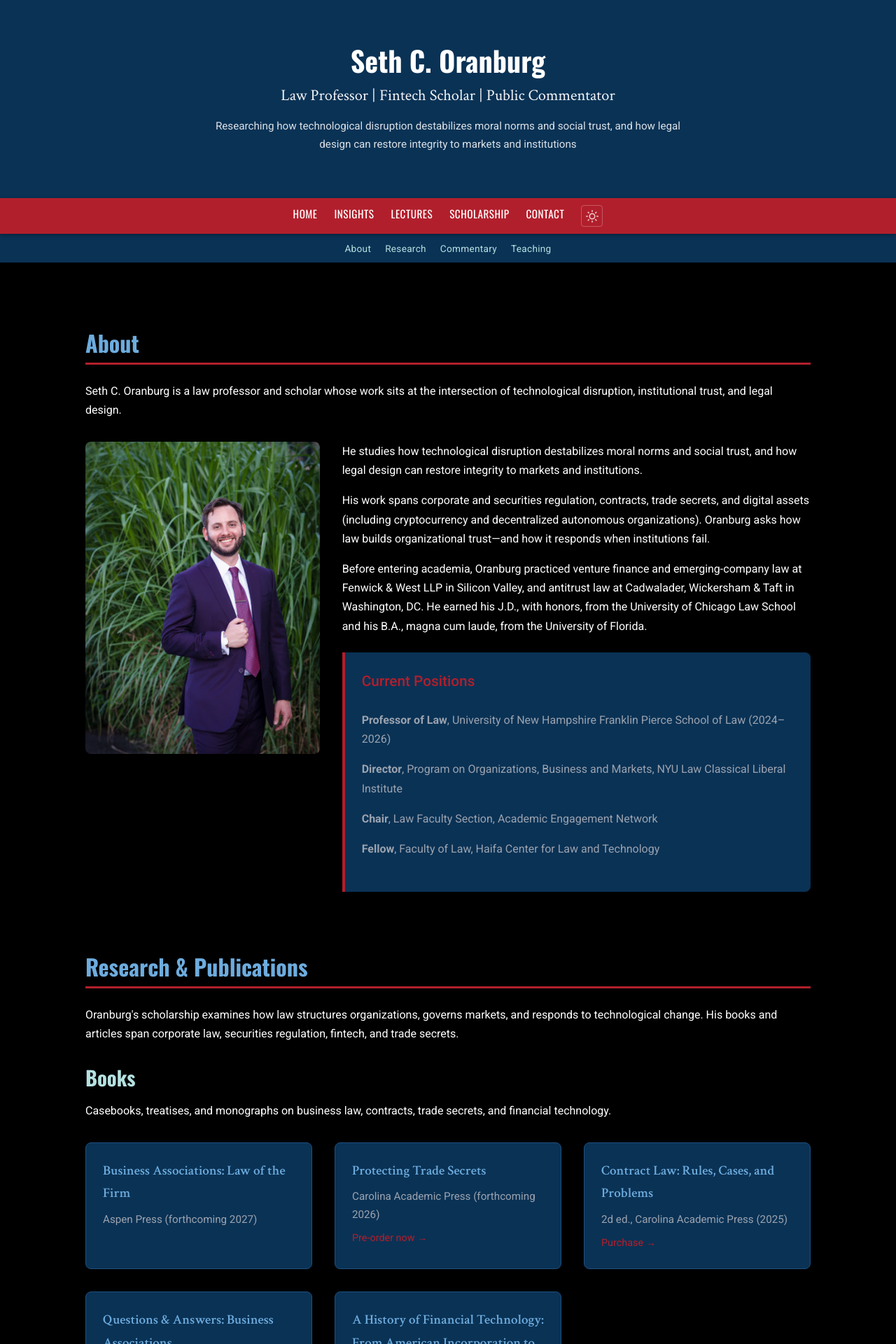
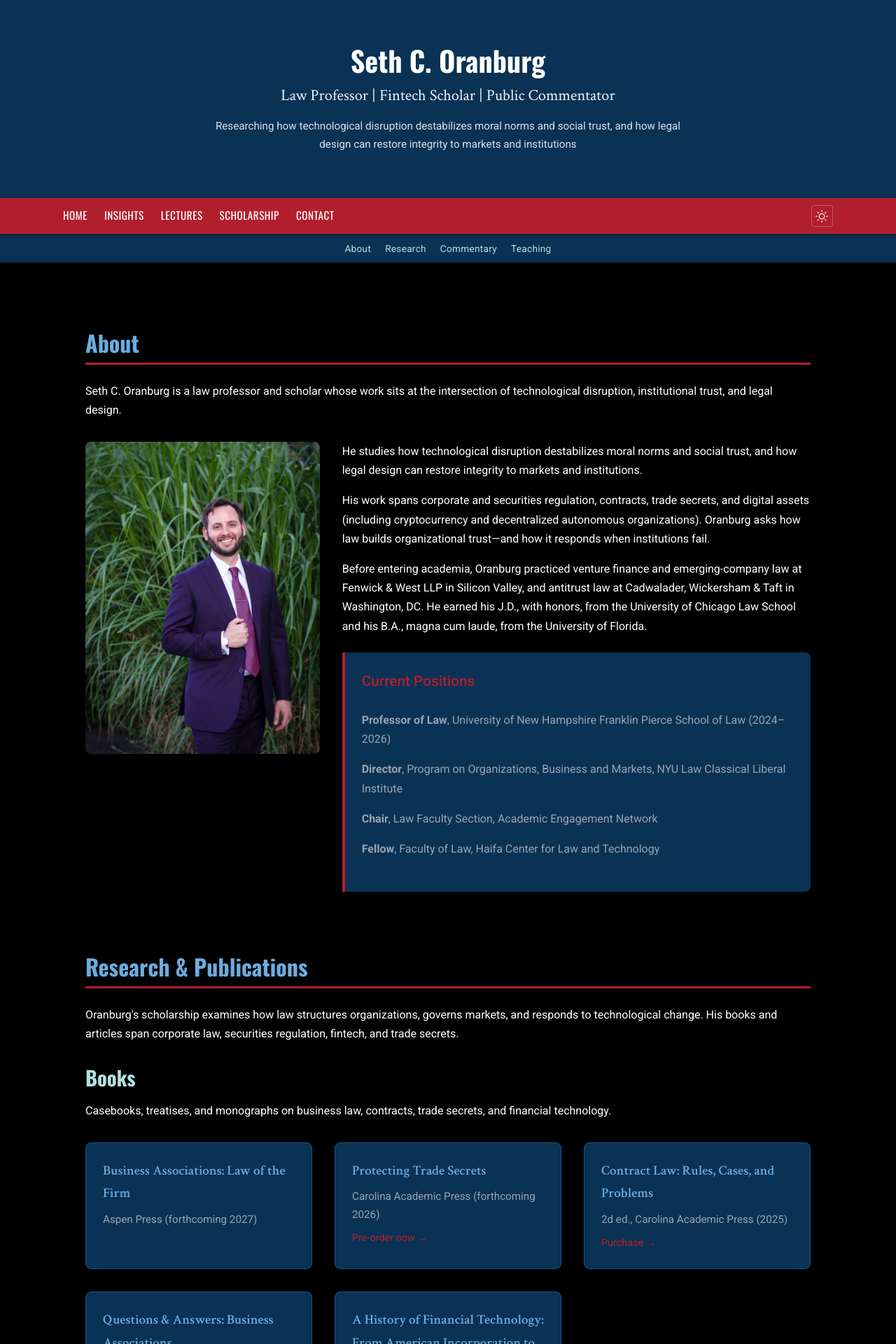
Before and after one commit to Oranburg/oranburg.github.io, a Jekyll site: the page built from index.html, in a window 1280 px wide. Shown: the top 1920 px of the page at 70% size. Built offline with Jekyll 4.4.1, drawn with Linux system fonts in a browser that asks for light colours.

Commit message:
Push theme toggle icon to right edge of nav bar
Adds margin-left: auto to the toggle's li so it sits flush right
in the red nav bar, separate from the centered nav links.

Co-Authored-By: Claude Opus 4.6 (1M context) <noreply@anthropic.com>

```diff
--- a/assets/css/site.css
+++ b/assets/css/site.css
@@ -164,9 +164,14 @@ p {
   padding: 0;
   display: flex;
   flex-wrap: wrap;
+  align-items: center;
   gap: var(--space-xs) var(--space-lg);
   max-width: var(--max-width);
   justify-content: center;
+}
+
+.site-nav li:last-child {
+  margin-left: auto;
 }
 
 .site-nav a {
```
